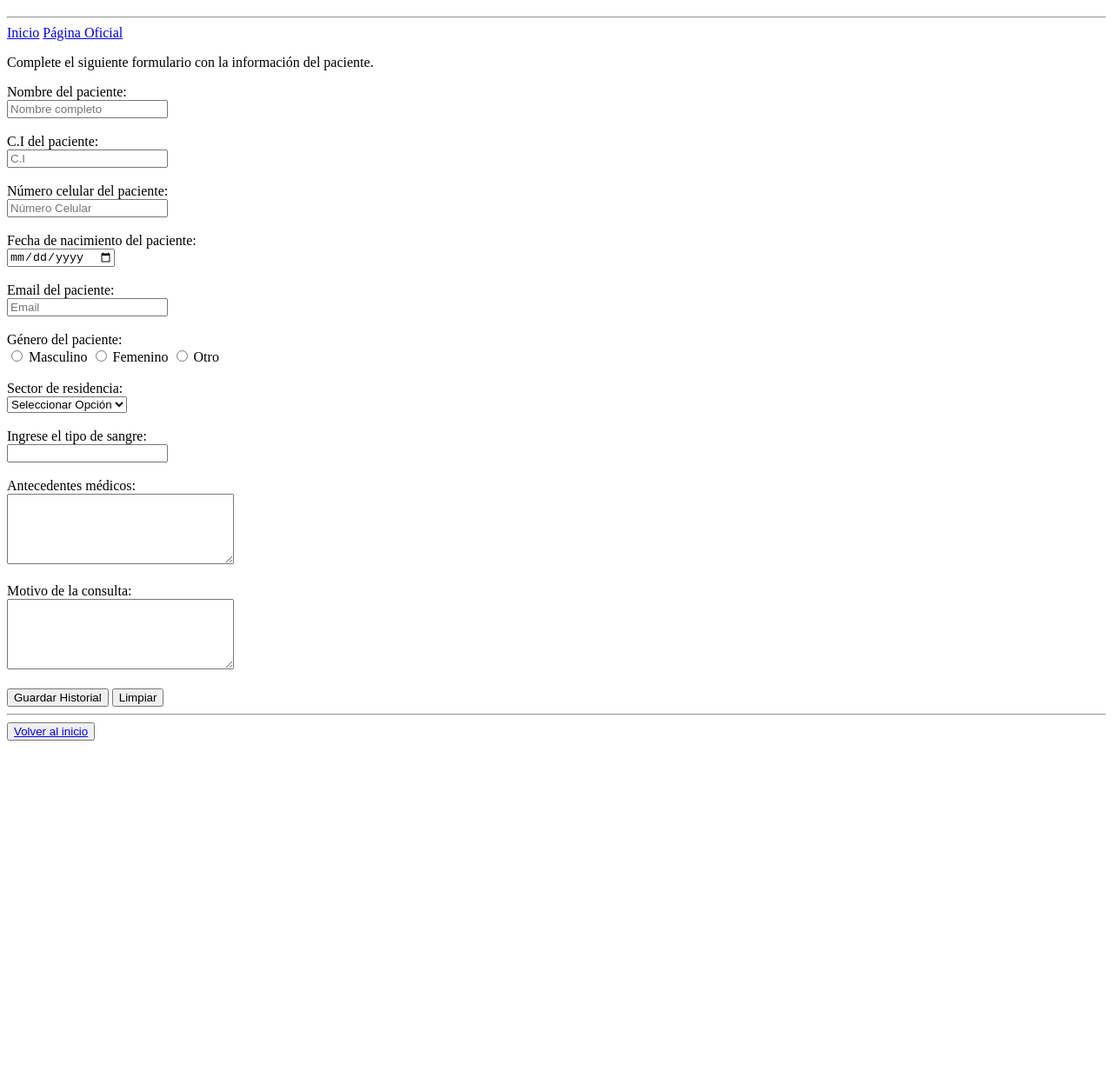
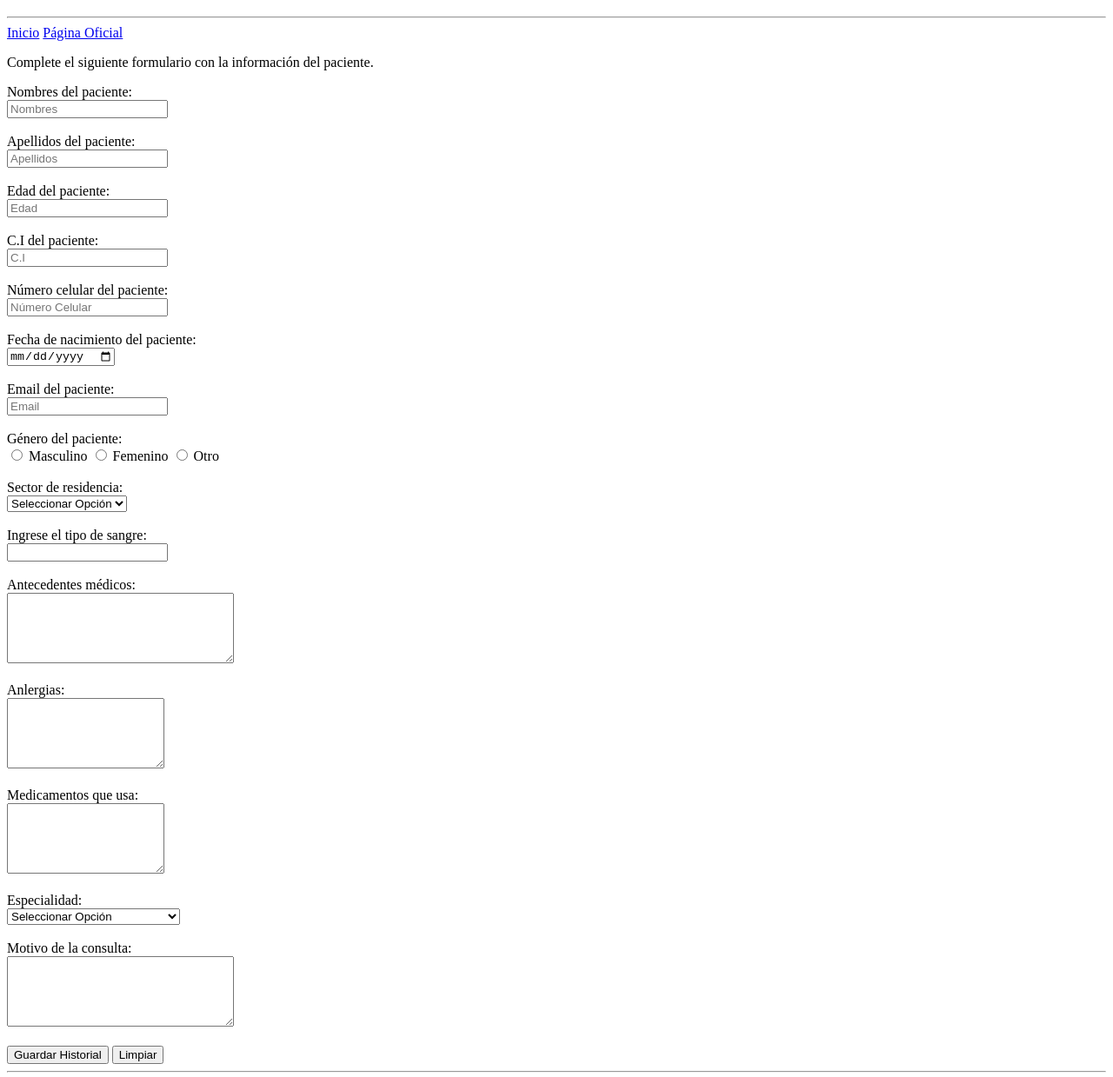
Before and after one commit to Matheo-Logrono/Hospital-PUCE, a plain HTML site: page pages/historial.html in a window 1280 px wide. Shown: the part 61-1300 px from the top of the page at 87% size. Before the commit the page ends 921 px from the top, so only its background shows below. Drawn offline with Linux system fonts and the light colour scheme.

Commit message:
Cambios en el historial clinico

```diff
--- a/pages/historial.html
+++ b/pages/historial.html
@@ -28,9 +28,21 @@
 
     <form action="#">
 
-        <label for="Nombre">Nombre del paciente:</label>
+        <label for="Nombre">Nombres del paciente:</label>
         <br>
-        <input type="text" id="Nombre" placeholder="Nombre completo" required>
+        <input type="text" id="Nombre" placeholder="Nombres" required>
+
+        <br><br>
+
+        <label for="Apellido">Apellidos del paciente:</label>
+        <br>
+        <input type="text" id="Apellido" placeholder="Apellidos" required>
+
+        <br><br>
+
+        <label for="Edad">Edad del paciente:</label>
+        <br>
+        <input type="number" id="Edad" placeholder="Edad" required>
 
         <br><br>
 
@@ -108,8 +120,49 @@
         <br>
 
         <textarea name="antecedentes" id="antecedentes" cols="30" rows="5"
-            placeholder="Escriba antecedentes médicos, alergias o información importante">
+            placeholder="Escriba antecedentes médicos o información importante">
         </textarea>
+
+        <br><br>
+
+        <label for="alergias">
+            Anlergias:
+        </label>
+        <br>
+
+        <textarea name="alergias" id="alergias" cols="20" rows="5"
+            placeholder="Escriba las alergias que tenga el paciente">
+        </textarea>
+
+        <br><br>
+
+        <label for="medicamentos">
+            Medicamentos que usa:
+        </label>
+        <br>
+
+        <textarea name="medicamentos" id="medicamentos" cols="20" rows="5"
+            placeholder="Escriba los medicamentos que actualmente usa el paciente">
+        </textarea>
+
+        <br><br>
+
+        <label for="especialidad">Especialidad:</label>
+        <br>
+
+        <select name="especialidad" id="especialidad">
+
+            <option value="opcion" disabled selected>
+                Seleccionar Opción
+            </option>
+
+            <option value="medicina_general">Medicina general</option>
+            <option value="emergencias">Emergencias</option>
+            <option value="cardiología">Cardiología</option>
+            <option value="laboratorio">Laboratorio clínico</option>
+            <option value="imagenes_medicas">Rayos X e imágenes médicas</option>
+
+        </select>
 
         <br><br>
 
```
